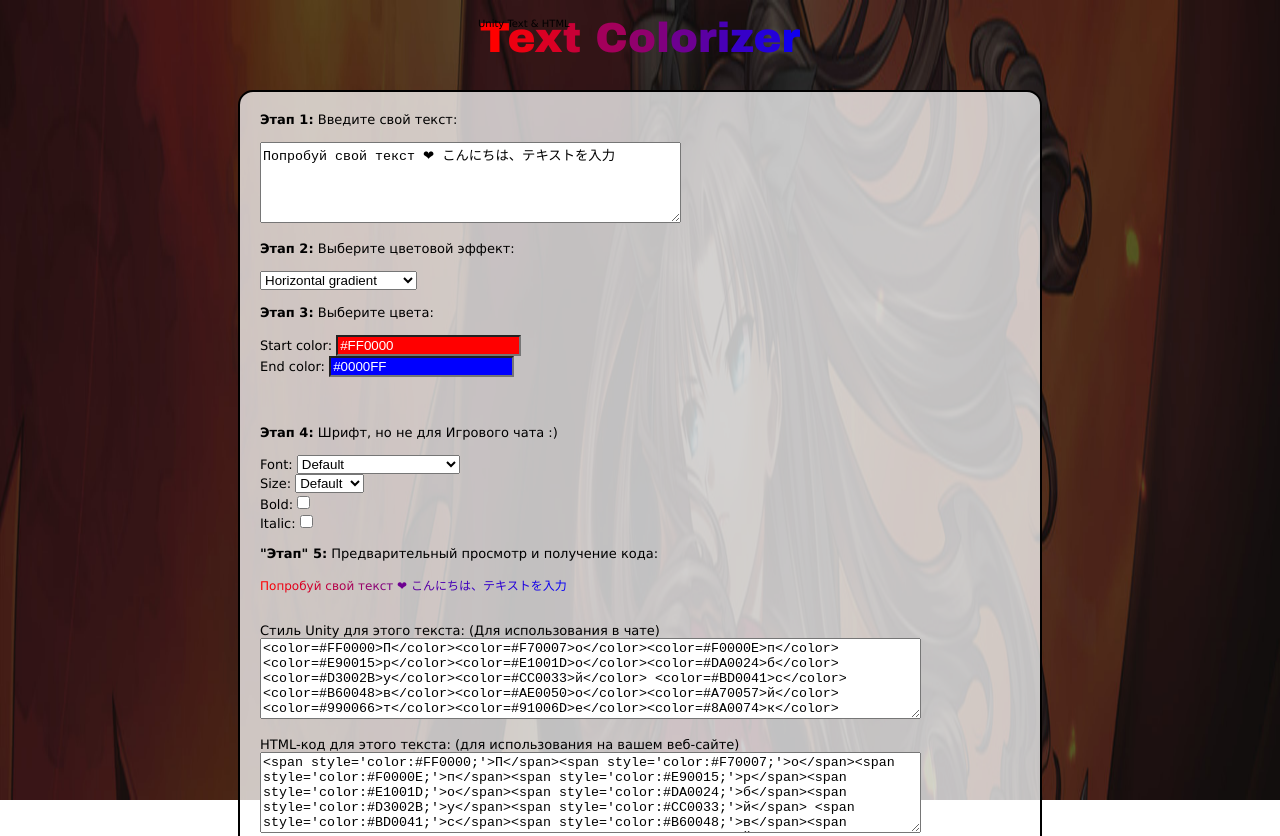
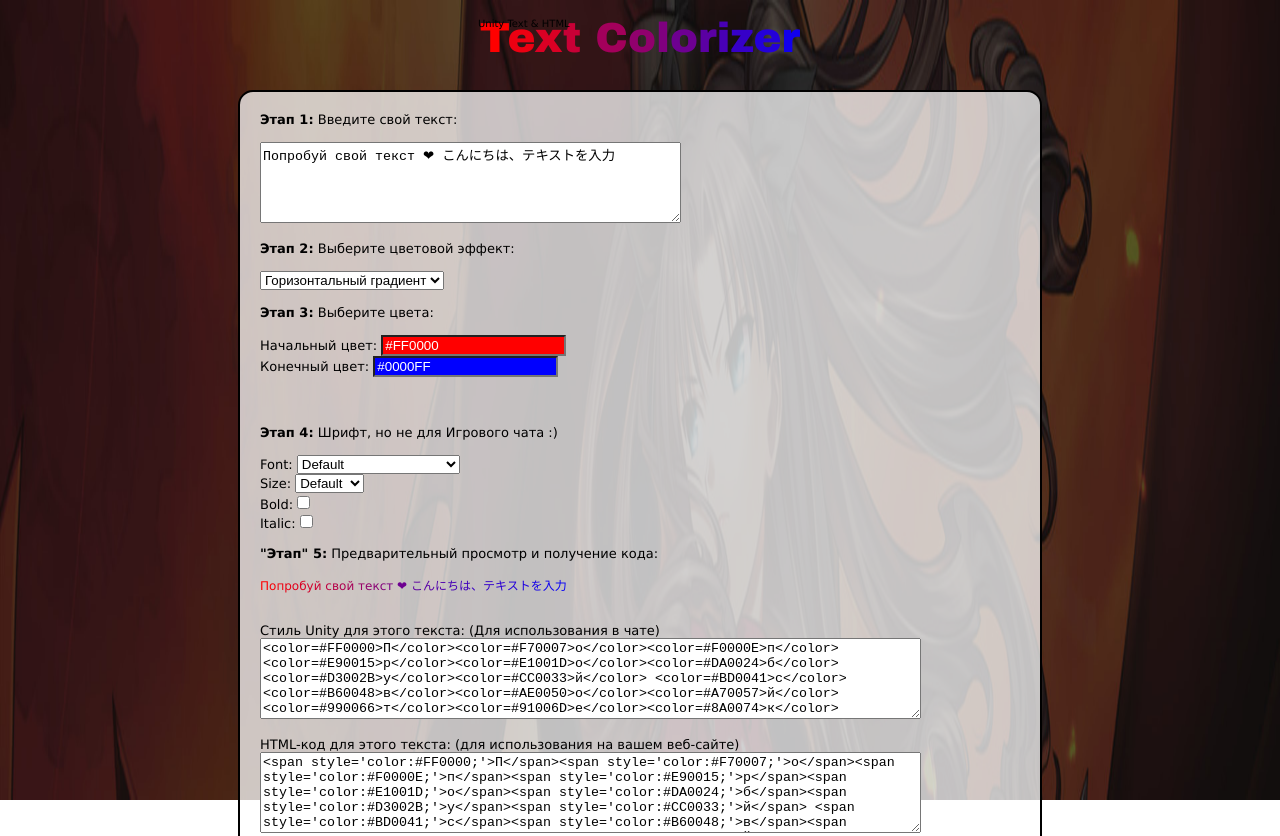
Before and after one commit to Mycc0985/Anichad, a plain HTML site: page textcolorizer.html in a window 1280 px wide. Shown: the top 836 px of the page. Drawn offline with Linux system fonts and the light colour scheme; no server answers.

Commit message:
Update textcolorizer.html

```diff
--- a/textcolorizer.html
+++ b/textcolorizer.html
@@ -1,8 +1,8 @@
 <!DOCTYPE html>
 <html>
     <head>
-        <title>Color Unity Style & HTML Text Colorizer</title>
-        <meta name="description" content="Unity Engine Style Text и HTML. Создавайте радужные текстовые эффекты для своего блога или игрового чата." />
+        <title>Color Unity & HTML Text Colorizer</title>
+        <meta name="description" content="Unity Engine and HTML. Создавайте радужные текстовые эффекты для своего блога или игрового чата." />
         <meta http-equiv="Content-Type" content="text/html; charset=UTF-8">
         <style type="text/css">
             #div_content {
@@ -69,21 +69,21 @@
             <textarea id="input_text" rows="5" cols="50">Попробуй свой текст ❤ こんにちは、テキストを入力</textarea>
             <br/><br/><span style="font-weight:bold;">Этап 2:</span> Выберите цветовой эффект:<br/><br/>
             <select id="input_effect">
-                <option value="1">Horizontal gradient</option>
-                <option value="2">Middle gradient</option>
-                <option value="3">Three colored gradient</option>
-                <option value="4">Solid color</option>
-                <option value="5">Random colors</option>
-                <option value="6">Colors of the rainbow</option>
+                <option value="1">Горизонтальный градиент</option>
+                <option value="2">Средний градиент</option>
+                <option value="3">Трехцветный градиент</option>
+                <option value="4">Сплошной цвет</option>
+                <option value="5">Случайные цвета</option>
+                <option value="6">Цвета радуги</option>
             </select>
             <br/><br/><span style="font-weight:bold;">Этап 3:</span> Выберите цвета:<br/><br/>
             <div style="position:relative;">
-                <div id="color_select1" style="position:absolute; visibility:visible">Start color: <input id="input_color1" class='color {hash:true,caps:true}' value='#FF0000'><br/>End color: <input id="input_color2" class='color {hash:true,caps:true}' value='#0000FF'></div>
-                <div id="color_select2" style="position:absolute; visibility:hidden">Start &amp; End color: <input id="input_color3" class='color {hash:true,caps:true}' value='#FF0000'><br/>Middle color: <input id="input_color4" class='color {hash:true,caps:true}' value='#0000FF'></div>
-                <div id="color_select3" style="position:absolute; visibility:hidden">Start color: <input id="input_color5" class='color {hash:true,caps:true}' value='#FF0000'><br/>Middle color: <input id="input_color6" class='color {hash:true,caps:true}' value='#0000FF'><br/>End color: <input id="input_color7" class='color {hash:true,caps:true}' value='#00FF00'></div>
-                <div id="color_select4" style="position:absolute; visibility:hidden">Color: <input id="input_color8" class='color {hash:true,caps:true}' value='#FF0000'></div>
+                <div id="color_select1" style="position:absolute; visibility:visible">Начальный цвет: <input id="input_color1" class='color {hash:true,caps:true}' value='#FF0000'><br/>Конечный цвет: <input id="input_color2" class='color {hash:true,caps:true}' value='#0000FF'></div>
+                <div id="color_select2" style="position:absolute; visibility:hidden">Начальный &amp; Конечный цвет: <input id="input_color3" class='color {hash:true,caps:true}' value='#FF0000'><br/>Средний цвет: <input id="input_color4" class='color {hash:true,caps:true}' value='#0000FF'></div>
+                <div id="color_select3" style="position:absolute; visibility:hidden">Начальный цвет: <input id="input_color5" class='color {hash:true,caps:true}' value='#FF0000'><br/>Средний цвет: <input id="input_color6" class='color {hash:true,caps:true}' value='#0000FF'><br/>Конечный цвет: <input id="input_color7" class='color {hash:true,caps:true}' value='#00FF00'></div>
+                <div id="color_select4" style="position:absolute; visibility:hidden">Цвет: <input id="input_color8" class='color {hash:true,caps:true}' value='#FF0000'></div>
                 <div id="color_select5" style="position:absolute; visibility:hidden"><input type="button" value="Randomize!" onClick="randomize_colors()"><br/>Word-by-word:<input type="checkbox" id="input_colorword"/></div>
-                <div id="color_select6" style="position:absolute; visibility:hidden">RAINBOW!!</div>
+                <div id="color_select6" style="position:absolute; visibility:hidden">РАДУГА ¯\_(ツ)_/¯</div>
             </div>
             <br/><br/><br/><br/><br/><br/>
             <span style="font-weight:bold;">Этап 4:</span> Шрифт, но не для Игрового чата :)<br/><br/>
```
